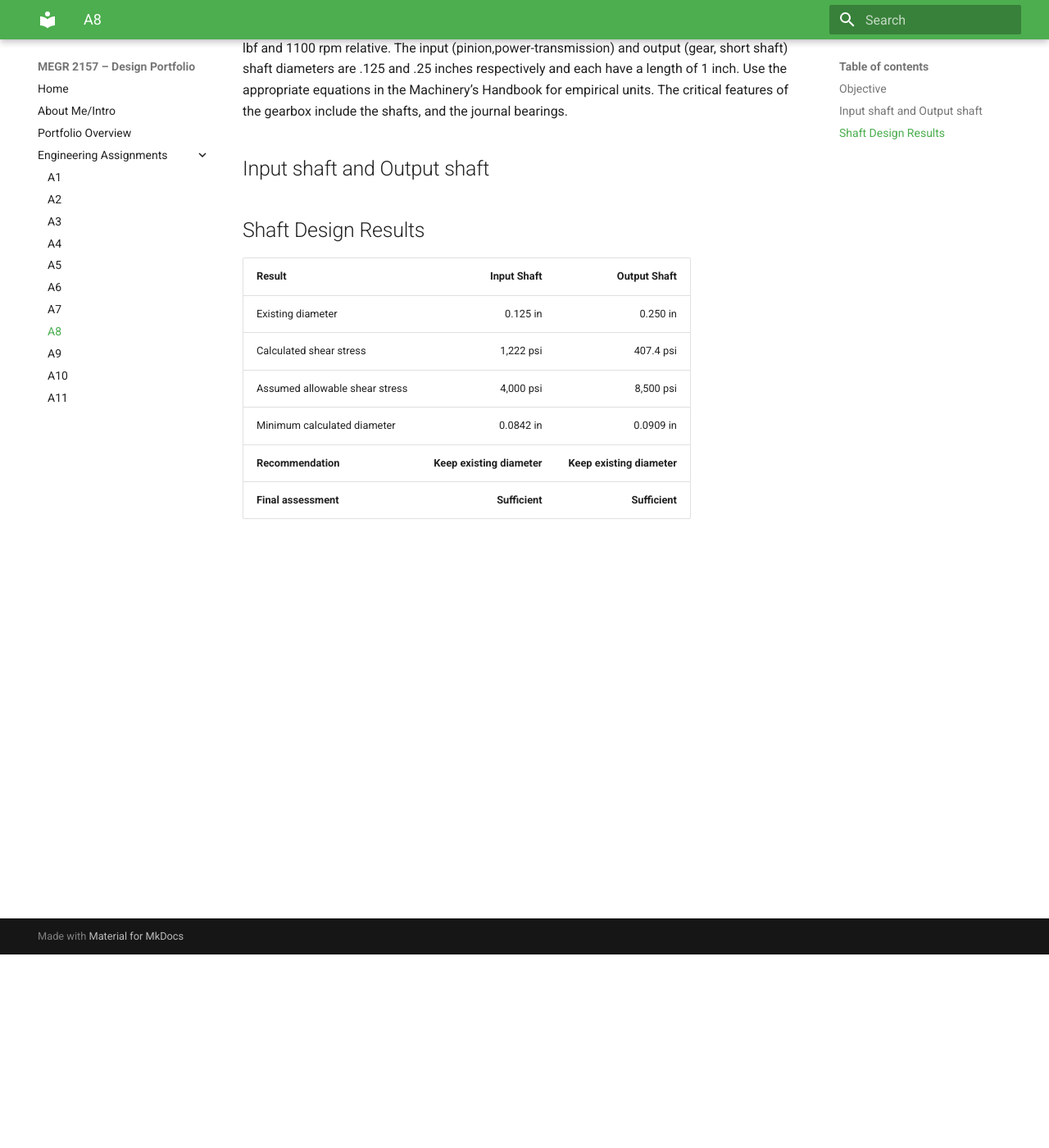
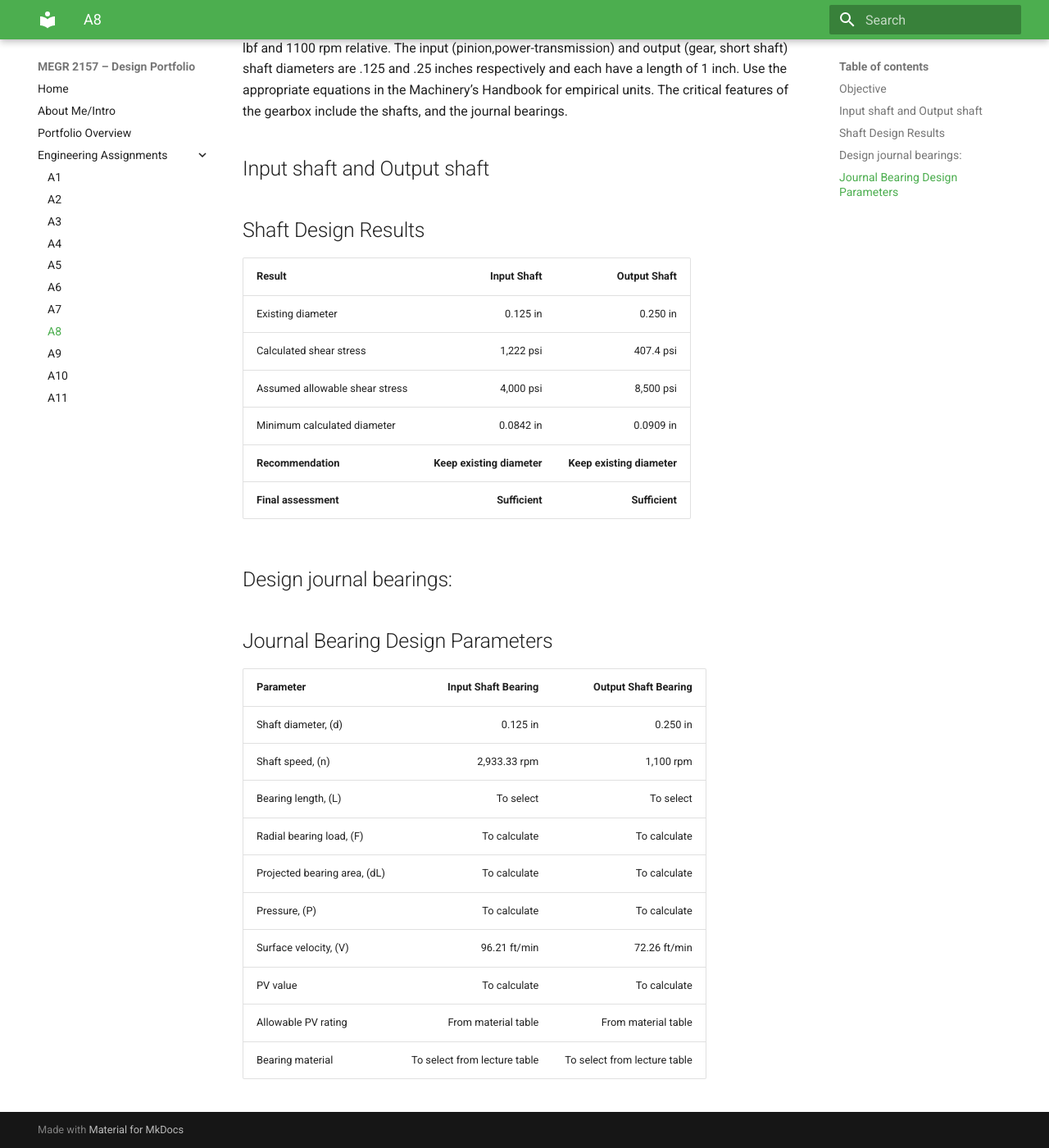
Before and after one commit to Ecornett5806/megr2157-portfolio, an MkDocs documentation site: the page built from docs/assignments/A08/index.md, in a window 1280 px wide and 1400 px high, scrolled down 236 px. Shown: the whole window at 82% size. Built offline with MkDocs 1.6.1 and Material for MkDocs 9.7.7, drawn with Linux system fonts in a browser that asks for light colours.

Commit message:
Add journal bearing design parameters section

```diff
--- a/docs/assignments/A08/index.md
+++ b/docs/assignments/A08/index.md
@@ -16,3 +16,20 @@ Design a gearbox which can be assembled and disassembled. The spur gears have a
 | Minimum calculated diameter | 0.0842 in | 0.0909 in |
 | **Recommendation** | **Keep existing diameter** | **Keep existing diameter** |
 | **Final assessment** | **Sufficient** | **Sufficient** |
+
+## Design journal bearings:
+
+## Journal Bearing Design Parameters
+
+| **Parameter** | **Input Shaft Bearing** | **Output Shaft Bearing** |
+|---|---:|---:|
+| Shaft diameter, \(d\) | 0.125 in | 0.250 in |
+| Shaft speed, \(n\) | 2,933.33 rpm | 1,100 rpm |
+| Bearing length, \(L\) | To select | To select |
+| Radial bearing load, \(F\) | To calculate | To calculate |
+| Projected bearing area, \(dL\) | To calculate | To calculate |
+| Pressure, \(P\) | To calculate | To calculate |
+| Surface velocity, \(V\) | 96.21 ft/min | 72.26 ft/min |
+| PV value | To calculate | To calculate |
+| Allowable PV rating | From material table | From material table |
+| Bearing material | To select from lecture table | To select from lecture table |
```
